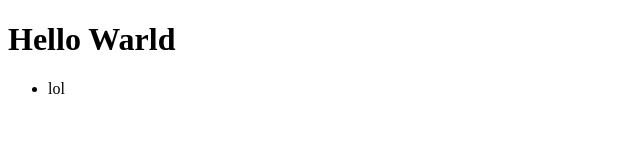
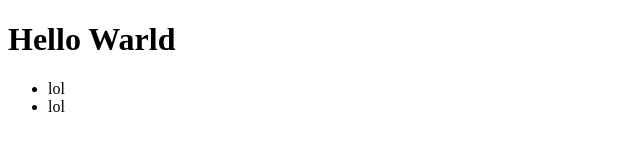
Before and after one commit to KilldexWD/my-project, a plain HTML site: page index.html in a window 1280 px wide. Shown: the full height of the page, 0-640 px from the left. Drawn offline with Linux system fonts and the light colour scheme.

```diff
--- a/index.html
+++ b/index.html
@@ -13,6 +13,9 @@
 		<li class="list__item">
 			lol
 		</li>
+		<li class="list__item">
+			lol
+		</li>
 	</ul>
 
 	<script src="script.js"></script>
```
